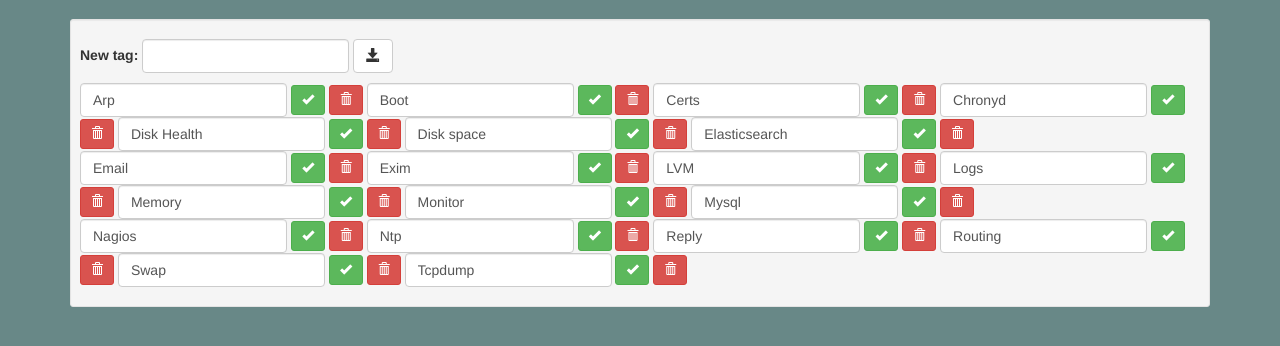
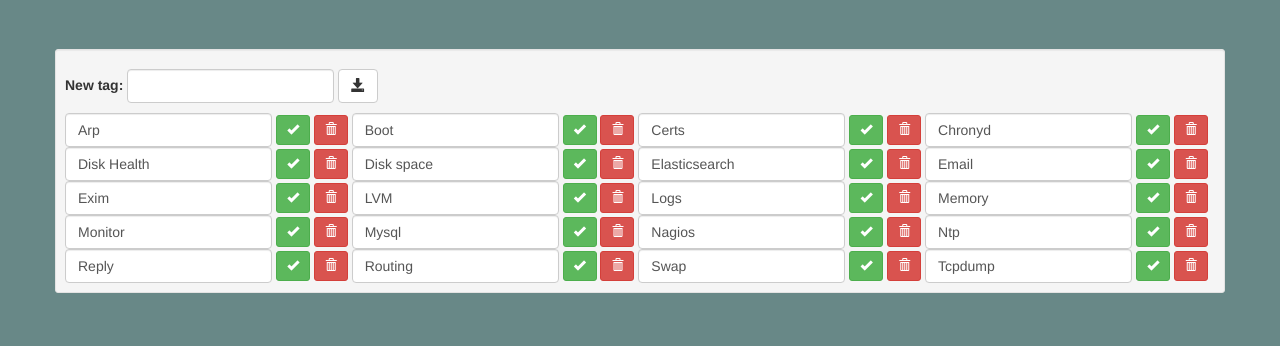
Before and after one commit to dimdiden/portanizer, a Django app: page /tagmanager/ in a window 1280 px wide. Shown: the part 51-397 px from the top of the page. Run offline with Django 3.2, Linux system fonts and the light colour scheme; the visitor is signed in with stand-in values (Sample User, id 1); data comes from the database, SQL or seed files in the repository; some libraries are stand-ins or nearby versions.

Commit message:
Reorganized html elements

```diff
--- a/posts/static/css/main.css
+++ b/posts/static/css/main.css
@@ -27,9 +27,9 @@
 }*/
 
 
-/*.row {
+.row {
     margin-top:10px;
-}*/
+}
 body {
     background-color:#688887;
     padding-top: 70px; /*for fixed nav bar*/
--- a/posts/templates/header.html
+++ b/posts/templates/header.html
@@ -14,7 +14,6 @@
 <body>
     <div class="container">
         <div class="row">
-
              <nav class="navbar navbar-default navbar-fixed-top"><!--navbar navbar-inverse-->
               <div class="container"><!--container-fluid-->
                 <div class="navbar-header">
@@ -38,7 +37,6 @@
                 </div>
               </div>
             </nav>
-
         </div>
             {% block content %}{% endblock content %}
     </div><!--container-->
--- a/posts/templates/tag_manager.html
+++ b/posts/templates/tag_manager.html
@@ -2,8 +2,12 @@
 {% load widget_tweaks %}
 
 {% block content %}
+<div class="row">
+    <div class="container">
+        <div class="row">
             <div class="well well-sm">
-    <p>
+                <div class="row">
+                    <div class="col-xs-12">
                         <form class="form-inline" action ="{% url 'tagmanager' %}" method="post" novalidate>{% csrf_token %}
                             <label for="{{ formNewTag.name.id_for_label }}">New tag: </label>
                             {% render_field formNewTag.name class="form-control" %}
@@ -12,8 +16,10 @@
                                 </button>
                             {{ formNewTag.name.errors }}
                         </form>
-    </p>
-    <p>
+                    </div>
+                </div>
+                <div class="row">
+                    <div class="col-xs-12">
                         {% for formset in forms %}
                             <form class="form-inline" action ="{% url 'tagmanager_upd' formset.1 %}" method="post" novalidate>{% csrf_token %}
                             {# https://stackoverflow.com/questions/14351048/django-optional-url-parameters #}
@@ -31,6 +37,10 @@
                             </form>
                             {{ formset.0.name.errors }}
                         {% endfor %}
-    </p>
                     </div>
+                </div><!--row-->
+            </div><!--well-->
+        </div><!--row-->
+    </div><!--container-->
+</div><!--row-->
 {% endblock content %}
```
Also changed, not shown: posts/templates/index.html (+0 -9 lines), posts/templates/post.html (+4 -11 lines). Lines whose indentation alone changed are shown as unchanged.
